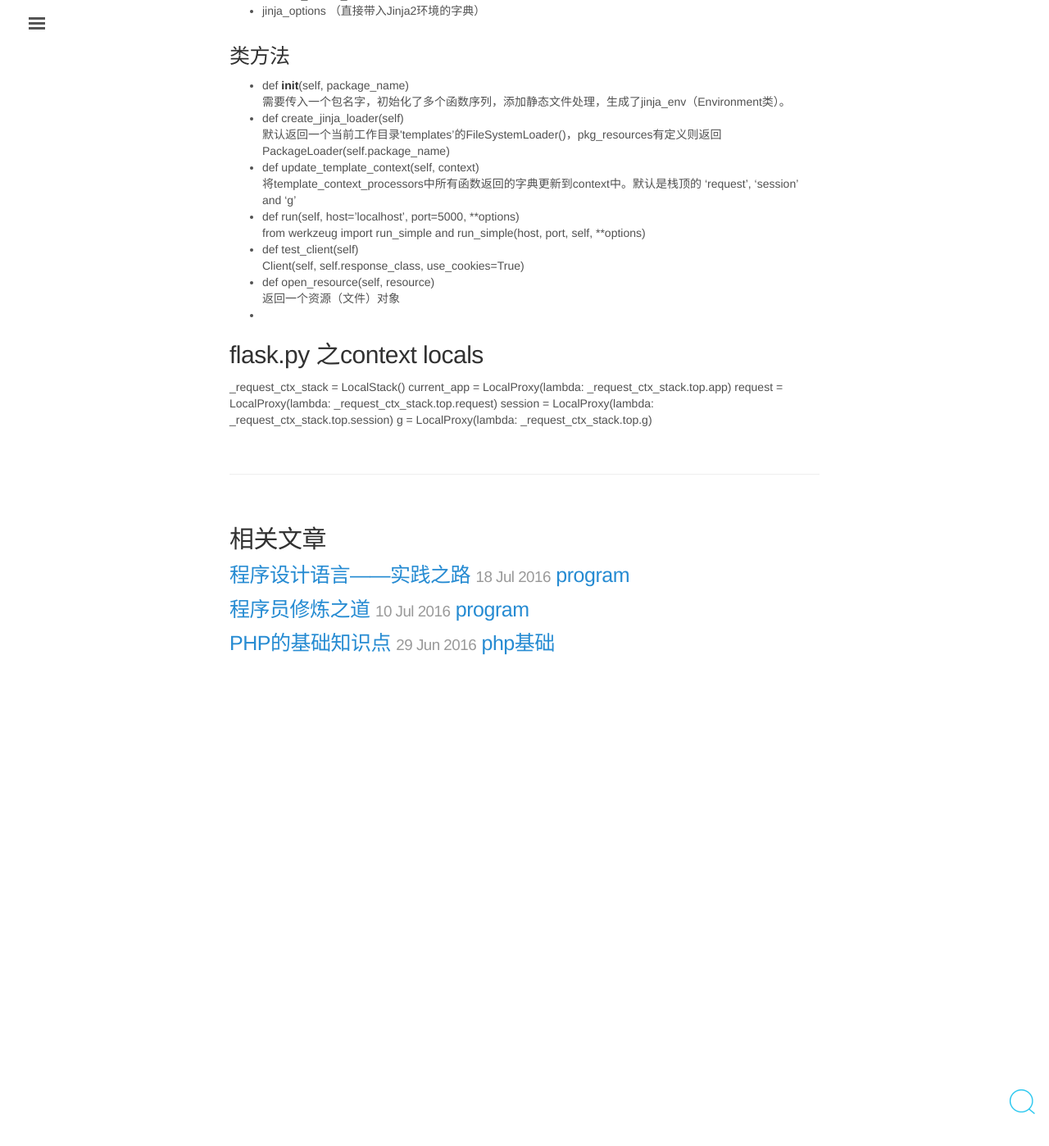
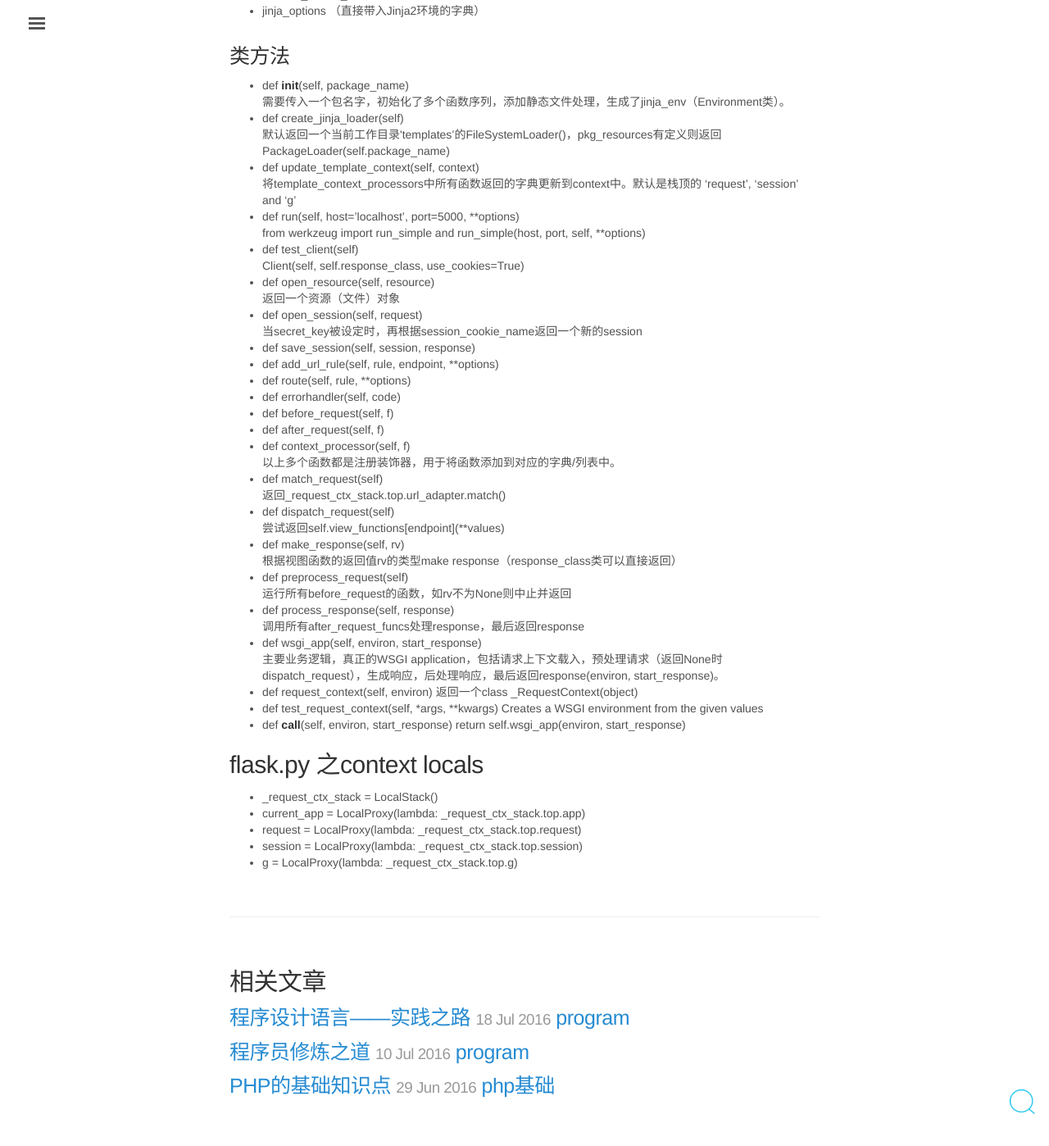
Before and after one commit to hieast/hieast.github.io, a Jekyll site: the page built from _posts/2016-08-25-flask-source-code-1.md, in a window 1280 px wide and 1400 px high, scrolled down 1735 px. Shown: the whole window at 82% size. Built offline with Jekyll 4.4.1, drawn with Linux system fonts in a browser that asks for light colours; some web fonts are replaced; comment, search, counter and statistics services are not loaded; before the commit the page ends 2595 px from its top, so only the background shows below that; some of the changed text lies outside the part shown.

Commit message:
update a post

```diff
--- a/_posts/2016-08-25-flask-source-code-1.md
+++ b/_posts/2016-08-25-flask-source-code-1.md
@@ -18,7 +18,7 @@ flask的定位是微框架，其依赖关系比较简单，WSGI工具箱采用We
 - artwork
 有一个svg格式的矢量logo
 - docs
-Sphinx格式的文档,需要make
+Sphinx格式的文档,需要make(先安装Sphinx包）
 - examples
 两个使用Flask和sqlite3写的小网站
 - tests
@@ -91,14 +91,40 @@ from werkzeug import run_simple and run_simple(host, port, self, **options)
 Client(self, self.response_class, use_cookies=True)
 - def open_resource(self, resource)
 返回一个资源（文件）对象
--
-
+- def open_session(self, request)
+当secret_key被设定时，再根据session_cookie_name返回一个新的session
+- def save_session(self, session, response)
+- def add_url_rule(self, rule, endpoint, **options)
+- def route(self, rule, **options)
+- def errorhandler(self, code)
+- def before_request(self, f)
+- def after_request(self, f)
+- def context_processor(self, f)
+以上多个函数都是注册装饰器，用于将函数添加到对应的字典/列表中。
+- def match_request(self)
+返回_request_ctx_stack.top.url_adapter.match()
+- def dispatch_request(self)
+尝试返回self.view_functions\[endpoint\](**values)
+- def make_response(self, rv)
+根据视图函数的返回值rv的类型make response（response_class类可以直接返回）
+- def preprocess_request(self)
+运行所有before_request的函数，如rv不为None则中止并返回
+- def process_response(self, response)
+调用所有after_request_funcs处理response，最后返回response
+- def wsgi_app(self, environ, start_response)
+主要业务逻辑，真正的WSGI application，包括请求上下文载入，预处理请求（返回None时dispatch_request），生成响应，后处理响应，最后返回response(environ, start_response)。
+- def request_context(self, environ)
+返回一个class _RequestContext(object)
+- def test_request_context(self, *args, **kwargs)
+Creates a WSGI environment from the given values
+- def __call__(self, environ, start_response)
+return self.wsgi_app(environ, start_response)
 
 
 ## flask.py 之context locals
 
-_request_ctx_stack = LocalStack()
-current_app = LocalProxy(lambda: _request_ctx_stack.top.app)
-request = LocalProxy(lambda: _request_ctx_stack.top.request)
-session = LocalProxy(lambda: _request_ctx_stack.top.session)
-g = LocalProxy(lambda: _request_ctx_stack.top.g)
+- _request_ctx_stack = LocalStack()
+- current_app = LocalProxy(lambda: _request_ctx_stack.top.app)
+- request = LocalProxy(lambda: _request_ctx_stack.top.request)
+- session = LocalProxy(lambda: _request_ctx_stack.top.session)
+- g = LocalProxy(lambda: _request_ctx_stack.top.g)
```
